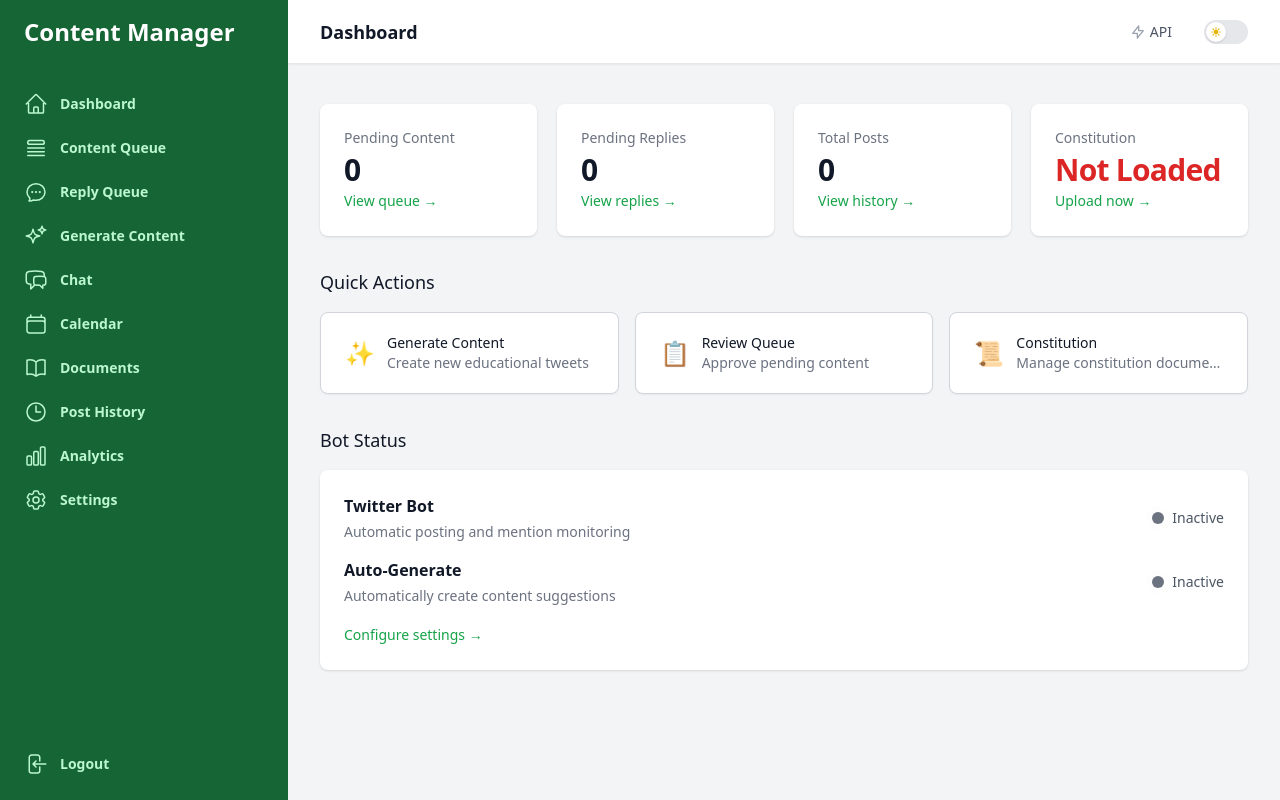
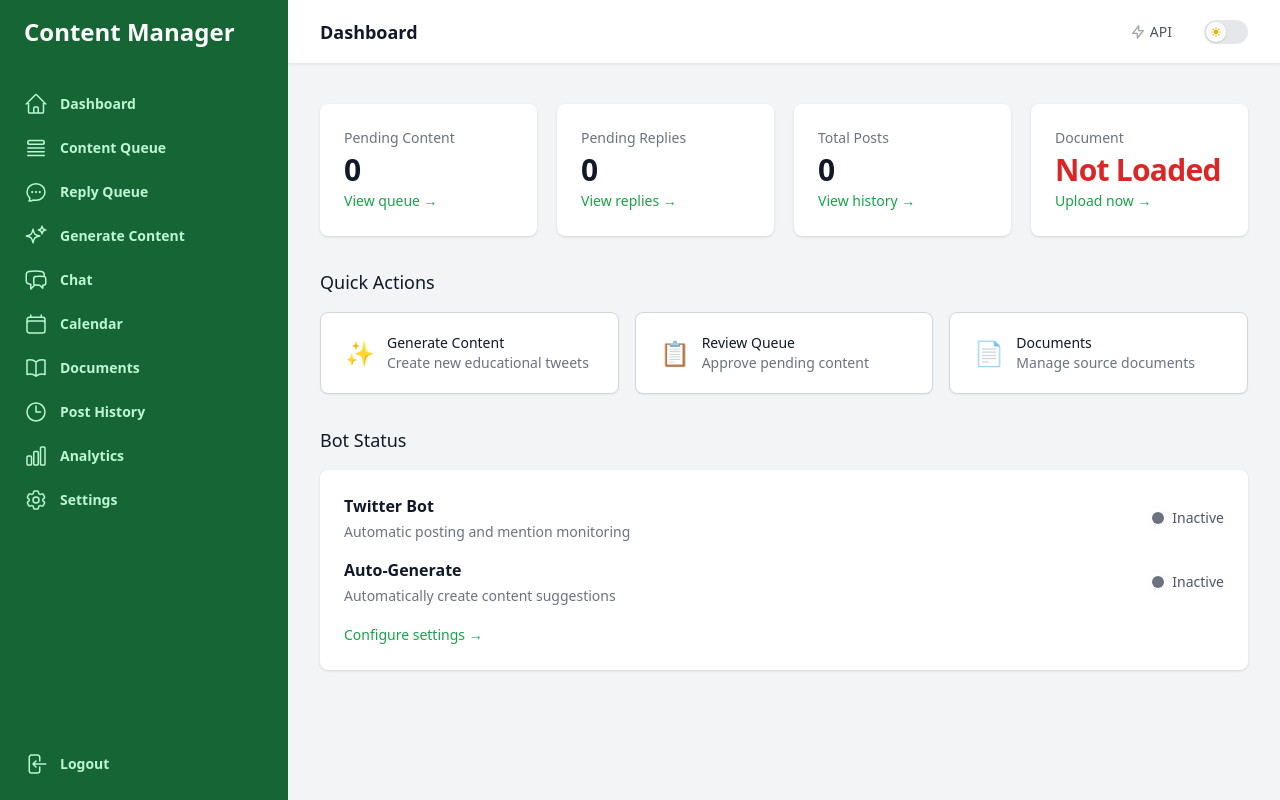
Before and after one commit to gmohlue/ConstitutionBOT, a FastAPI app: template src/contentmanager/dashboard/templates/dashboard.html in a window 1280 px wide. Run offline with FastAPI, Linux system fonts and the light colour scheme; the template is opened without the code that fills it, so the values that code supplies are empty; parts of the project's set-up code (start-up, migrations or seed data) failed here and were passed over; some libraries are stand-ins or nearby versions.

Commit message:
Rename Constitution to Document and fix /constitution links
- Changed "Constitution" label to "Document" in dashboard stats
- Updated Quick Actions to say "Documents" with generic description
- Fixed broken /constitution links to point to /documents

Co-Authored-By: Claude Opus 4.5 <noreply@anthropic.com>

```diff
--- a/src/contentmanager/dashboard/templates/dashboard.html
+++ b/src/contentmanager/dashboard/templates/dashboard.html
@@ -28,14 +28,14 @@
             <a href="/history" class="text-sm text-green-600 hover:text-green-500">View history →</a>
         </div>
 
-        <!-- Constitution Status -->
+        <!-- Document Status -->
         <div class="overflow-hidden rounded-lg bg-white px-4 py-5 shadow sm:p-6">
-            <dt class="truncate text-sm font-medium text-gray-500">Constitution</dt>
+            <dt class="truncate text-sm font-medium text-gray-500">Document</dt>
             <dd class="mt-1 text-3xl font-semibold tracking-tight" :class="stats.document_loaded ? 'text-green-600' : 'text-red-600'">
                 <span x-text="stats.document_loaded ? 'Loaded' : 'Not Loaded'">-</span>
             </dd>
             <span x-show="stats.document_loaded" class="text-sm text-gray-500" x-text="stats.total_sections + ' sections'"></span>
-            <a x-show="!stats.document_loaded" href="/constitution" class="text-sm text-green-600 hover:text-green-500">Upload now →</a>
+            <a x-show="!stats.document_loaded" href="/documents" class="text-sm text-green-600 hover:text-green-500">Upload now →</a>
         </div>
     </div>
 
@@ -65,14 +65,14 @@
                 </div>
             </a>
 
-            <!-- Upload Constitution -->
-            <a href="/constitution" class="relative flex items-center space-x-3 rounded-lg border border-gray-300 bg-white px-6 py-5 shadow-sm hover:border-green-400 hover:ring-1 hover:ring-green-400">
+            <!-- Upload Document -->
+            <a href="/documents" class="relative flex items-center space-x-3 rounded-lg border border-gray-300 bg-white px-6 py-5 shadow-sm hover:border-green-400 hover:ring-1 hover:ring-green-400">
                 <div class="flex-shrink-0">
-                    <span class="text-2xl">📜</span>
+                    <span class="text-2xl">📄</span>
                 </div>
                 <div class="min-w-0 flex-1">
-                    <p class="text-sm font-medium text-gray-900">Constitution</p>
-                    <p class="truncate text-sm text-gray-500">Manage constitution document</p>
+                    <p class="text-sm font-medium text-gray-900">Documents</p>
+                    <p class="truncate text-sm text-gray-500">Manage source documents</p>
                 </div>
             </a>
         </div>
```
